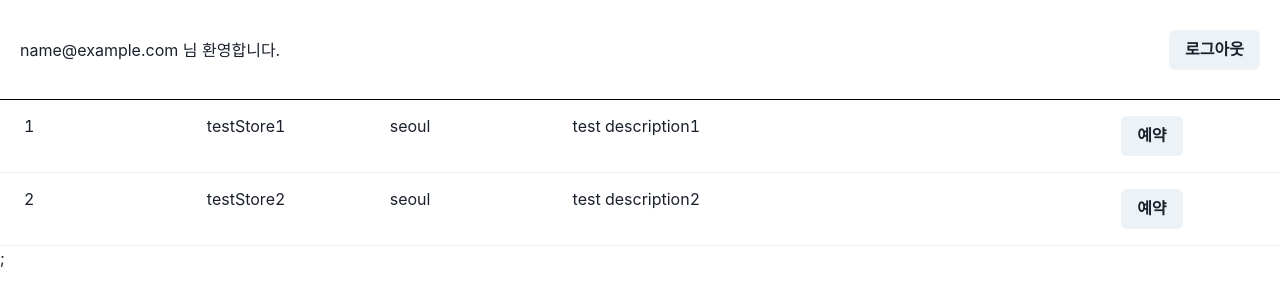
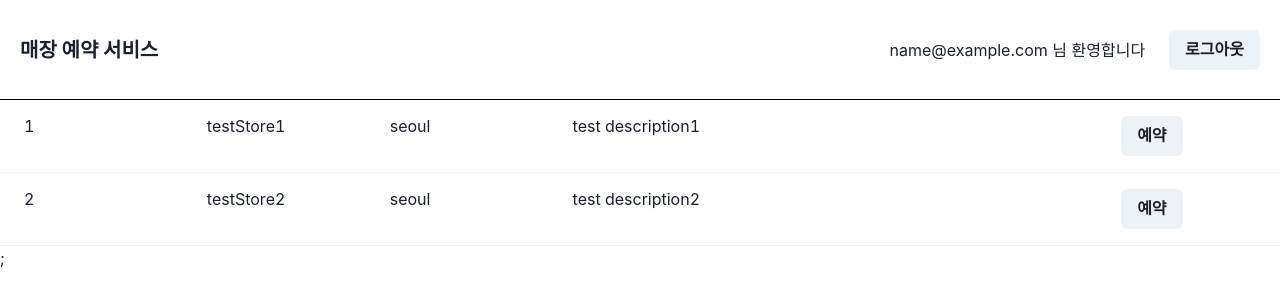
Before and after one commit to Reservation23/Front, a React (Create React App) app: page /signin in a window 1280 px wide. Both pictures are taken after typing "name@example.com", "Sample123" into the empty fields and a click on the button "로그인". Shown: the top 302 px of the page. Built offline with nearby package versions, Linux system fonts and the light colour scheme.

Commit message:
feat : Header에 서비스명 추가

```diff
--- a/src/components/organisms/Header.tsx
+++ b/src/components/organisms/Header.tsx
@@ -1,6 +1,6 @@
 import React from 'react';
 
-import { Box } from '@chakra-ui/react';
+import { Box, Heading } from '@chakra-ui/react';
 
 import { useAppSelector, useAppDispatch } from '../../store/index';
 
@@ -28,10 +28,13 @@ const Header = () => {
       padding={'0 20px'}
       borderBottom={'1px solid black'}
     >
-      <span>{user.username} 님 환영합니다.</span>
-      <CustomButton type="button" onClick={onClickLogOut}>
-        로그아웃
-      </CustomButton>
+      <Heading size={'md'}>매장 예약 서비스</Heading>
+      <Box display={'flex'} alignItems={'center'} gap={6}>
+        <span>{user.username} 님 환영합니다</span>
+        <CustomButton type="button" onClick={onClickLogOut}>
+          로그아웃
+        </CustomButton>
+      </Box>
     </Box>
   );
 };
```
